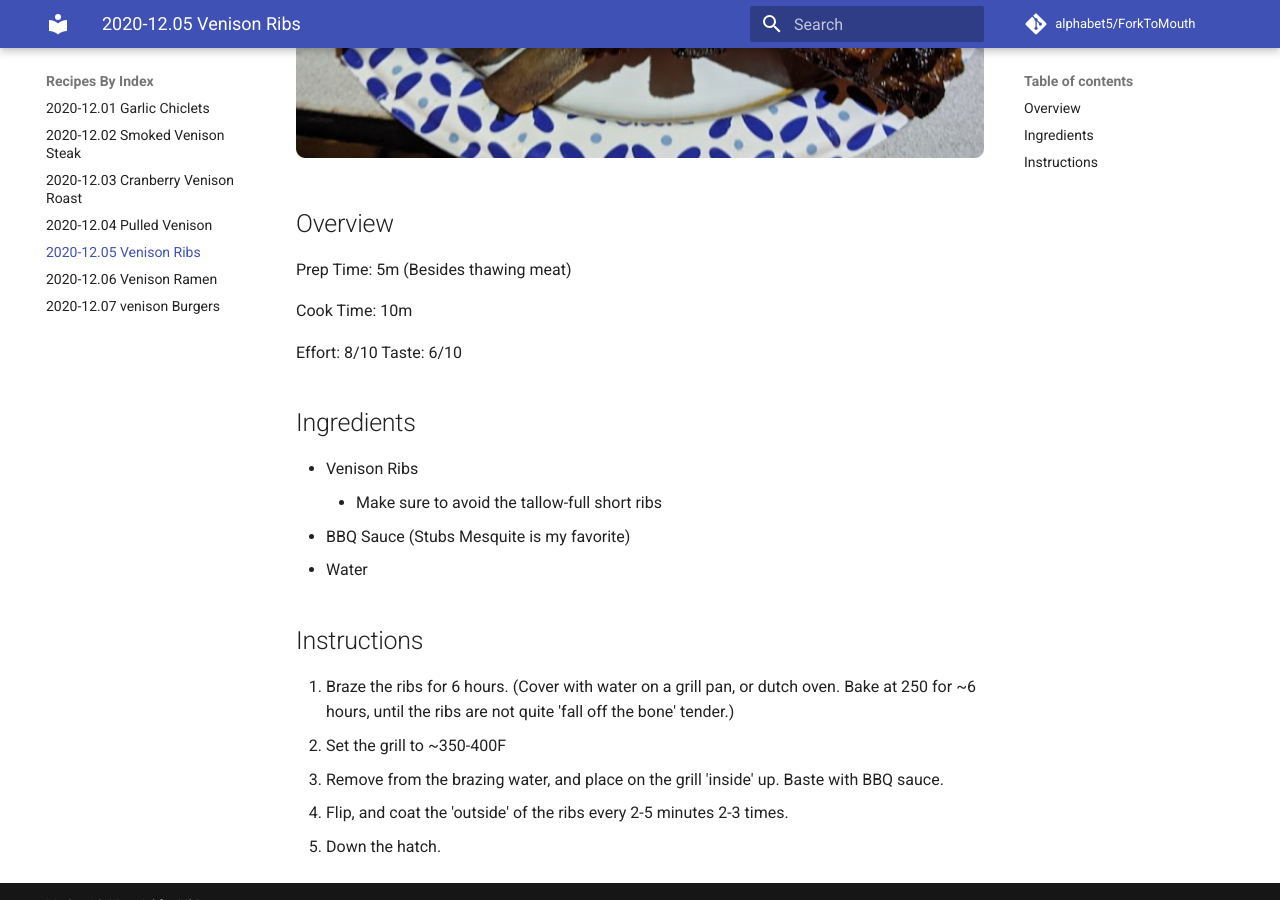
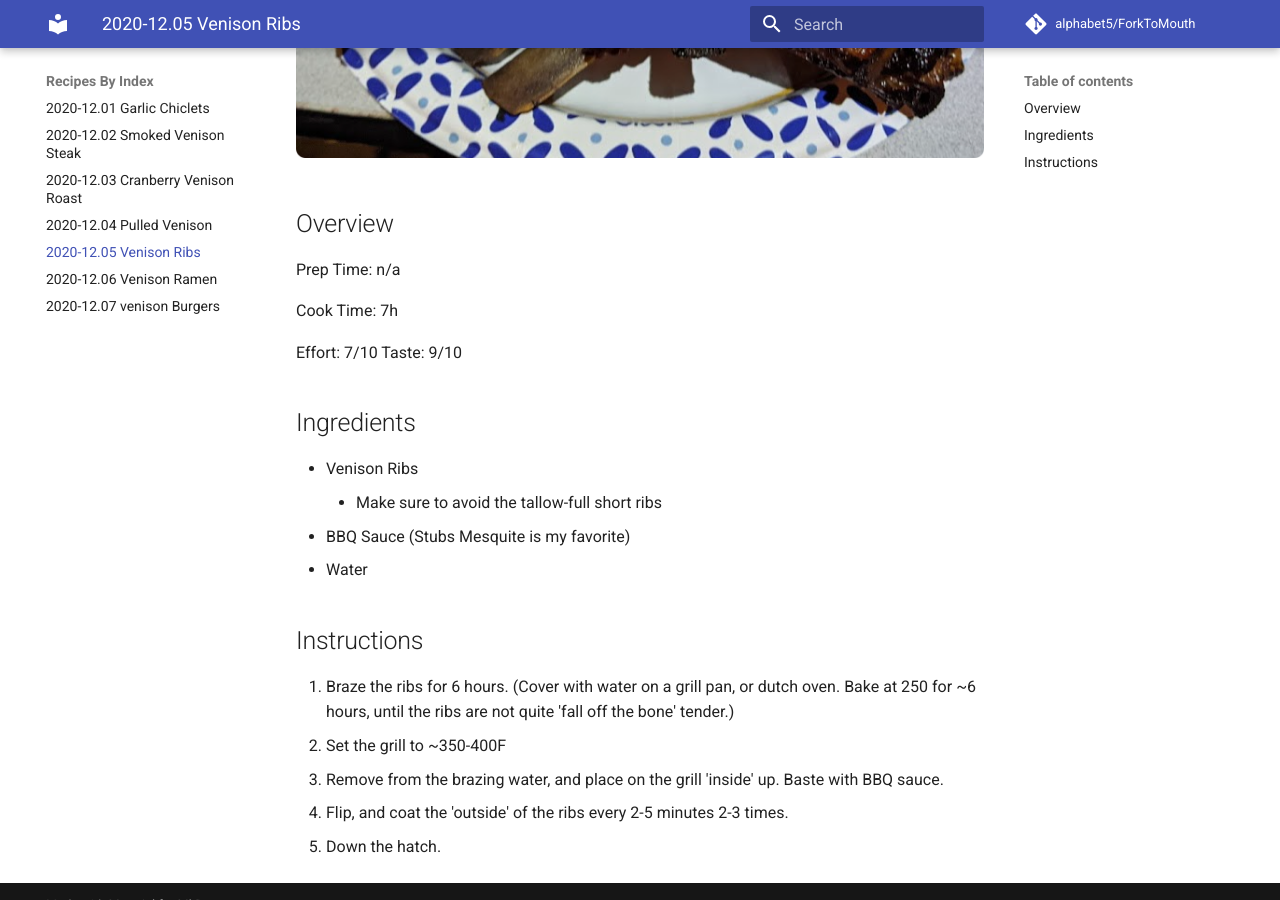
Before and after one commit to alphabet5/ForkToMouth, an MkDocs documentation site: the page built from docs/recipes/2020-12.05-venison-ribs.md, in a window 1280 px wide and 900 px high, scrolled down 640 px. Built offline with MkDocs 1.6.1 and Material for MkDocs 9.7.7, drawn with Linux system fonts in a browser that asks for light colours; comment, search, counter and statistics services are not loaded.

Commit message:
Update 2020-12.05-venison-ribs.md
Incorrect time, effort, and taste. Fixed.

```diff
--- a/docs/recipes/2020-12.05-venison-ribs.md
+++ b/docs/recipes/2020-12.05-venison-ribs.md
@@ -2,12 +2,12 @@
 ![](2020-12.05-venison-ribs_images/05fc4b67.png)
 
 ## Overview
-Prep Time: 5m (Besides thawing meat)
+Prep Time: n/a
 
-Cook Time: 10m
+Cook Time: 7h
 
-Effort: 8/10
-Taste: 6/10
+Effort: 7/10
+Taste: 9/10
 
 ## Ingredients
 
```
